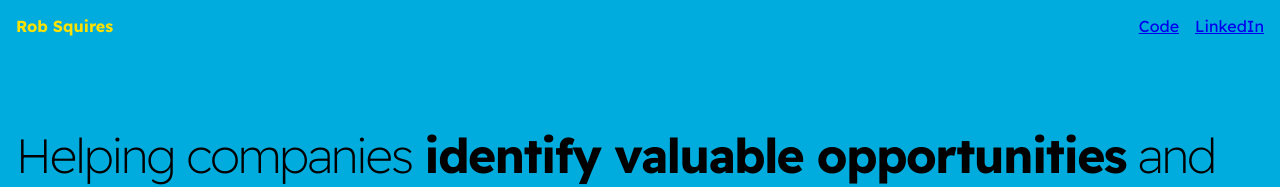
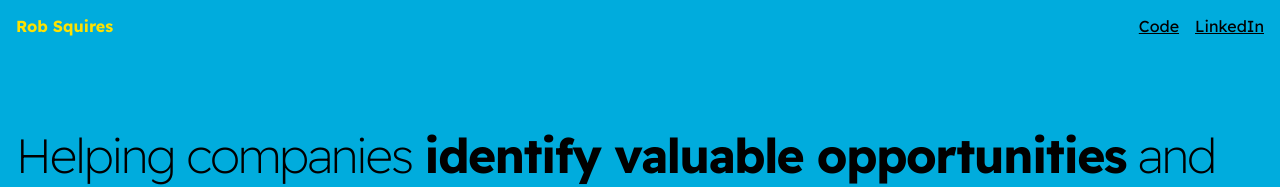
Before and after one commit to RobTF9/robtf9-portfolio, a Next.js app: page / in a window 1280 px wide. Shown: the top 187 px of the page. Built offline with nearby package versions, Linux system fonts and the light colour scheme.

Commit message:
nav styles

```diff
--- a/app/(project)/components/ImageSection.tsx
+++ b/app/(project)/components/ImageSection.tsx
@@ -10,7 +10,7 @@ interface Props {
 export default function ImageSection({ caption, src }: Props) {
   return (
     <section className={styles.section}>
-      <Image priority placeholder="blur" fill alt={caption + ""} src={src} />
+      <Image placeholder="blur" fill alt={caption + ""} src={src} />
       <em>{caption}</em>
     </section>
   );
--- a/components/nav/index.tsx
+++ b/components/nav/index.tsx
@@ -1,5 +1,5 @@
 import Link from "next/link";
-import styles from "./nav.module.css";
+import styles from "./nav.module.scss";
 
 interface Props {
   light?: boolean;
@@ -13,7 +13,7 @@ export default function Nav({ light }: Props) {
         <li>
           <a
             href="https://github.com/RobTF9/"
-            className={light ? styles.light : ""}
+            className={light ? styles.light : styles.dark}
           >
             Code
           </a>
@@ -21,7 +21,7 @@ export default function Nav({ light }: Props) {
         <li>
           <a
             href="https://www.linkedin.com/in/robtf9/"
-            className={light ? styles.light : ""}
+            className={light ? styles.light : styles.dark}
           >
             LinkedIn
           </a>
--- a/components/nav/nav.module.css
+++ b/components/nav/nav.module.scss
@@ -22,3 +22,7 @@
 .light {
   color: var(--white);
 }
+
+.dark {
+  color: var(--black);
+}
```
